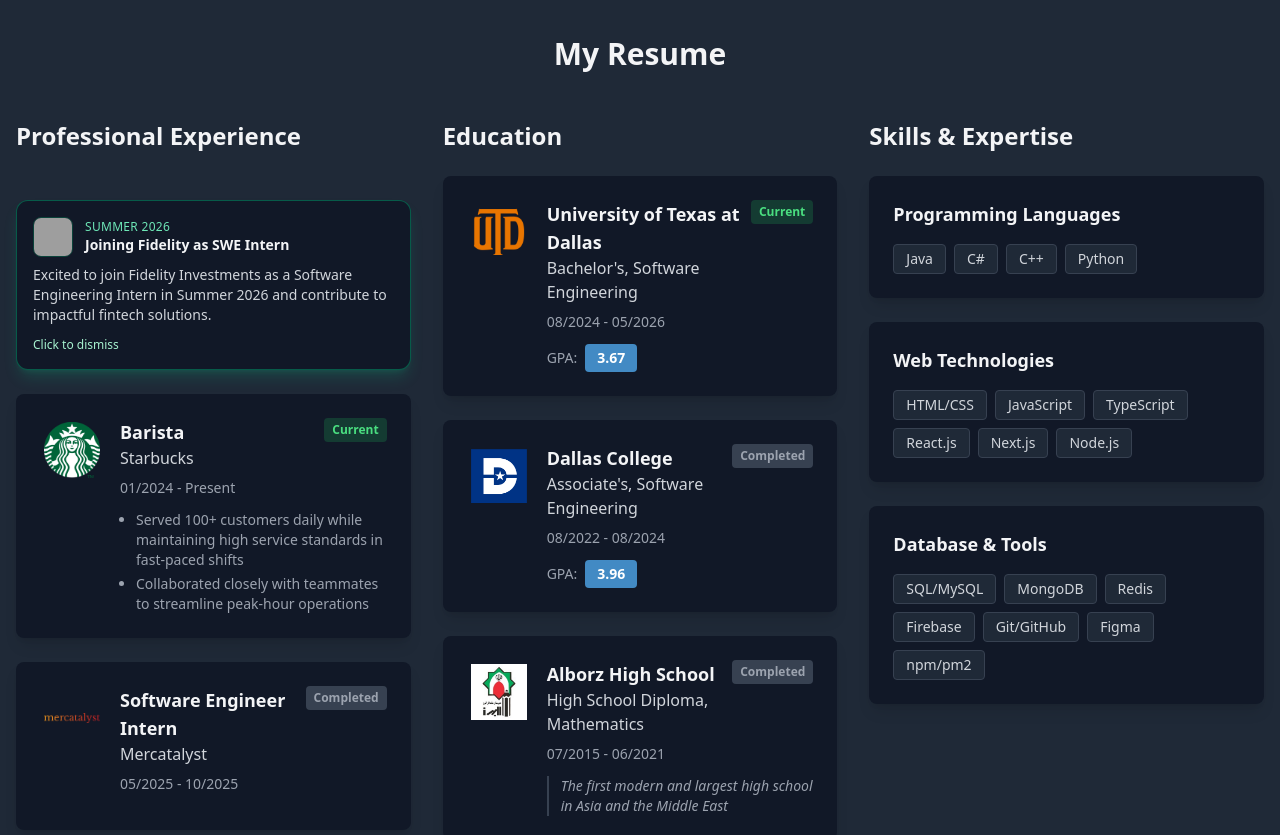
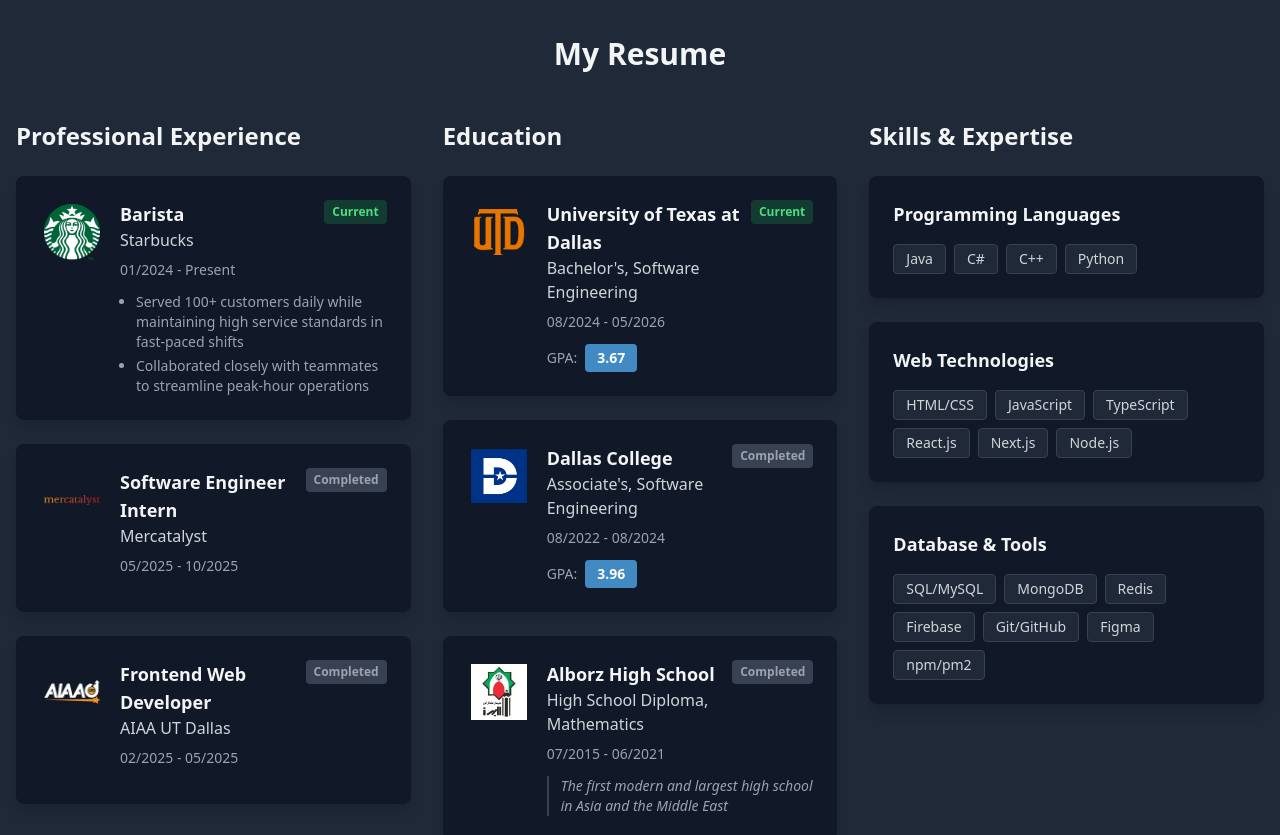
Before and after one commit to ParsaBazrpash/ParsaBazrpash, a Next.js app: page / in a window 1280 px wide. Shown: the part 700-1535 px from the top of the page. Built offline with nearby package versions, Linux system fonts and the light colour scheme; grey boxes are pictures that could not be loaded.

Commit message:
Update page.tsx

```diff
--- a/src/app/page.tsx
+++ b/src/app/page.tsx
@@ -13,8 +13,6 @@
 export default function Home() {
   const [showAll, setShowAll] = useState(false);
   const [sortOrder, setSortOrder] = useState<'desc' | 'asc'>('desc');
-  const [showFidelityCard, setShowFidelityCard] = useState(true);
-  const [fidelityClosing, setFidelityClosing] = useState(false);
 
   const projects = [
     {
@@ -152,37 +150,6 @@
         {/* Professional Experience Column */}
         <div className="space-y-6">
           <h3 className="text-2xl font-bold mb-6 text-gray-100">Professional Experience</h3>
-          {showFidelityCard && (
-            <button
-              onClick={() => {
-                setFidelityClosing(true);
-                setTimeout(() => setShowFidelityCard(false), 450);
-              }}
-              className={`w-full bg-gray-900 border border-emerald-700/70 rounded-xl shadow-lg shadow-emerald-500/20 p-4 text-left transition-all duration-500 ease-in-out ${
-                fidelityClosing ? 'opacity-0 -translate-y-3 scale-95' : 'opacity-100 translate-y-0 scale-100'
-              }`}
-            >
-              <div className="flex items-center gap-3">
-                <div className="relative w-10 h-10 overflow-hidden rounded-lg border border-emerald-800/60">
-                  <Image
-                    src="https://s.yimg.com/zb/imgv1/d6a66ba8-49ae-388d-afaf-af32ef9d1291/t_500x300"
-                    alt="Fidelity internship announcement"
-                    fill
-                    sizes="40px"
-                    className="object-cover"
-                  />
-                </div>
-                <div>
-                  <p className="text-xs uppercase tracking-wide text-emerald-300">Summer 2026</p>
-                  <p className="text-sm font-semibold text-gray-100">Joining Fidelity as SWE Intern</p>
-                </div>
-              </div>
-              <p className="text-sm text-gray-300 mt-2">
-                Excited to join Fidelity Investments as a Software Engineering Intern in Summer 2026 and contribute to impactful fintech solutions.
-              </p>
-              <p className="mt-3 text-xs text-emerald-200">Click to dismiss</p>
-            </button>
-          )}
 
           {/* Always visible experiences */}
           {[
```
